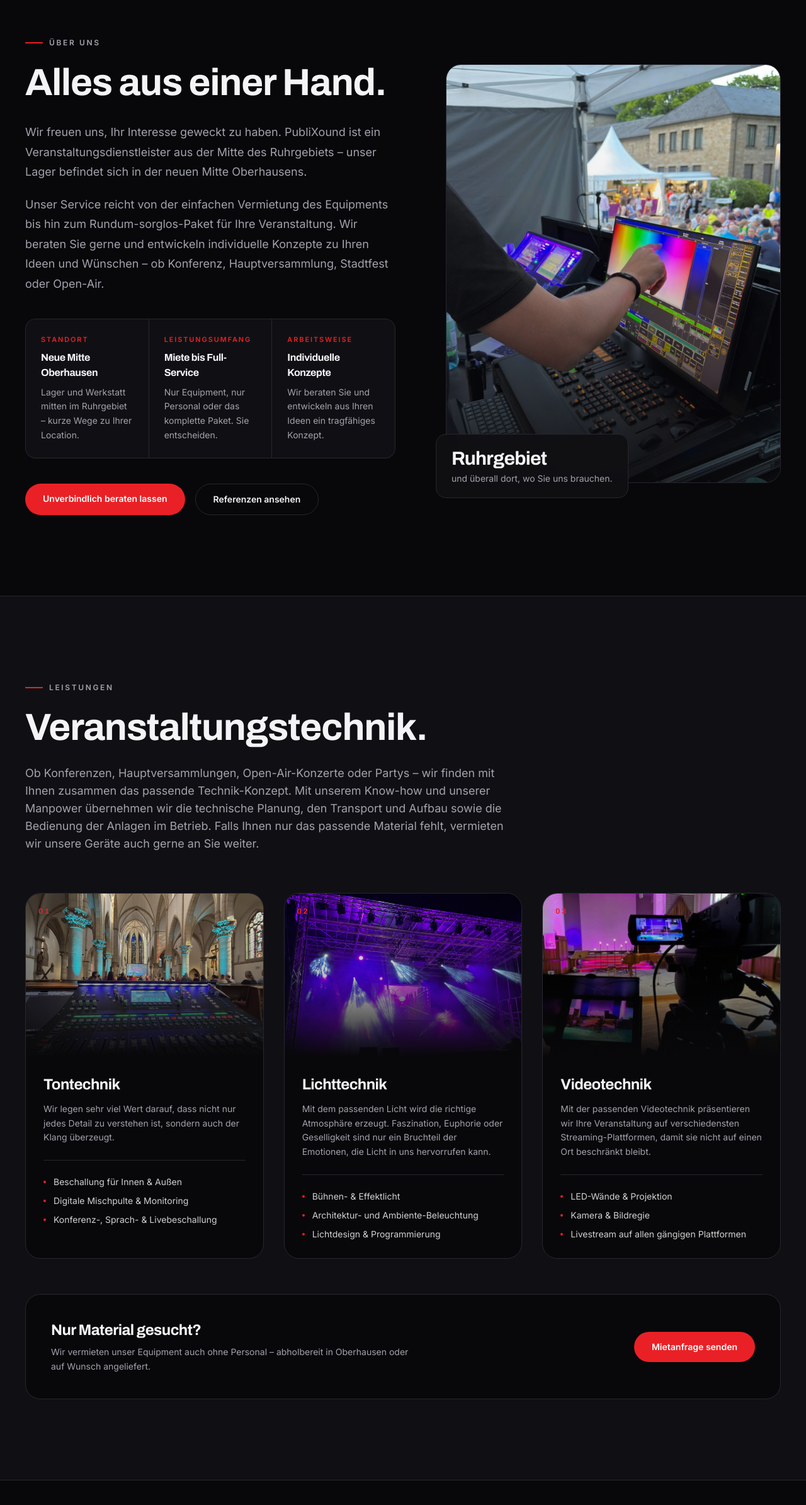
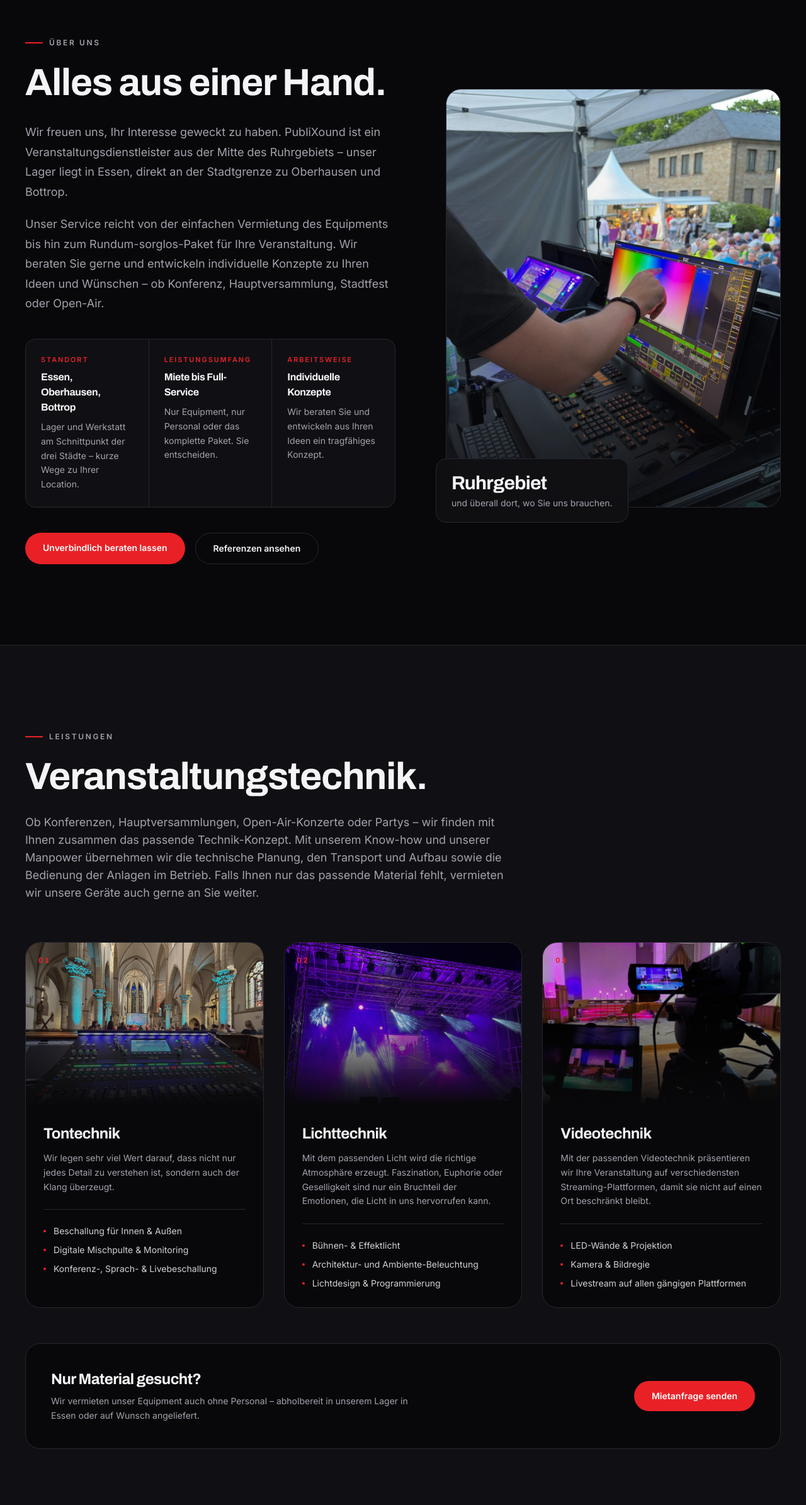
Before and after one commit to awichmann89-cyber/publixound, a Next.js app: page / in a window 1280 px wide. Shown: the part 1202-3592 px from the top of the page at 63% size. Built offline with nearby package versions, Linux system fonts and the light colour scheme.

Commit message:
:sprakles: Änderung der Lageradresse.

```diff
--- a/src/components/UeberUns.tsx
+++ b/src/components/UeberUns.tsx
@@ -5,8 +5,8 @@ import { site } from "@/lib/site";
 const facts = [
   {
     k: "Standort",
-    v: "Neue Mitte Oberhausen",
-    d: "Lager und Werkstatt mitten im Ruhrgebiet – kurze Wege zu Ihrer Location.",
+    v: "Essen, Oberhausen, Bottrop",
+    d: "Lager und Werkstatt am Schnittpunkt der drei Städte – kurze Wege zu Ihrer Location.",
   },
   {
     k: "Leistungsumfang",
@@ -41,7 +41,8 @@ export default function UeberUns() {
               <p>
                 Wir freuen uns, Ihr Interesse geweckt zu haben. PubliXound ist ein
                 Veranstaltungsdienstleister aus der Mitte des {site.region}s – unser
-                Lager befindet sich in der neuen Mitte Oberhausens.
+                Lager liegt in Essen, direkt an der Stadtgrenze zu Oberhausen und
+                Bottrop.
               </p>
               <p>
                 Unser Service reicht von der einfachen Vermietung des Equipments bis
--- a/src/components/Veranstaltungstechnik.tsx
+++ b/src/components/Veranstaltungstechnik.tsx
@@ -106,7 +106,7 @@ export default function Veranstaltungstechnik() {
               </h3>
               <p className="mt-2 max-w-xl text-sm leading-relaxed text-fog">
                 Wir vermieten unser Equipment auch ohne Personal – abholbereit in
-                Oberhausen oder auf Wunsch angeliefert.
+                unserem Lager in Essen oder auf Wunsch angeliefert.
               </p>
             </div>
             <a
```
